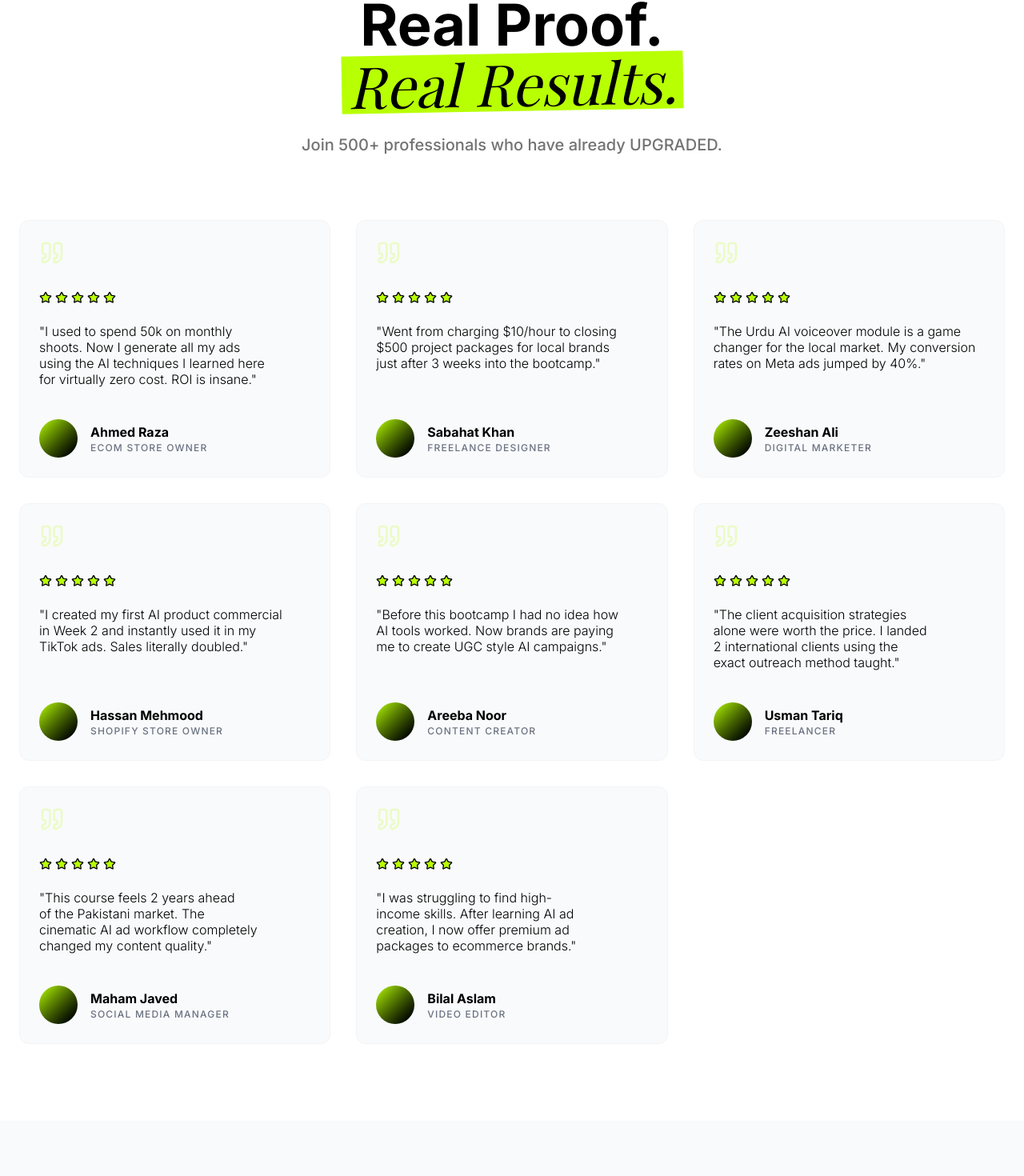
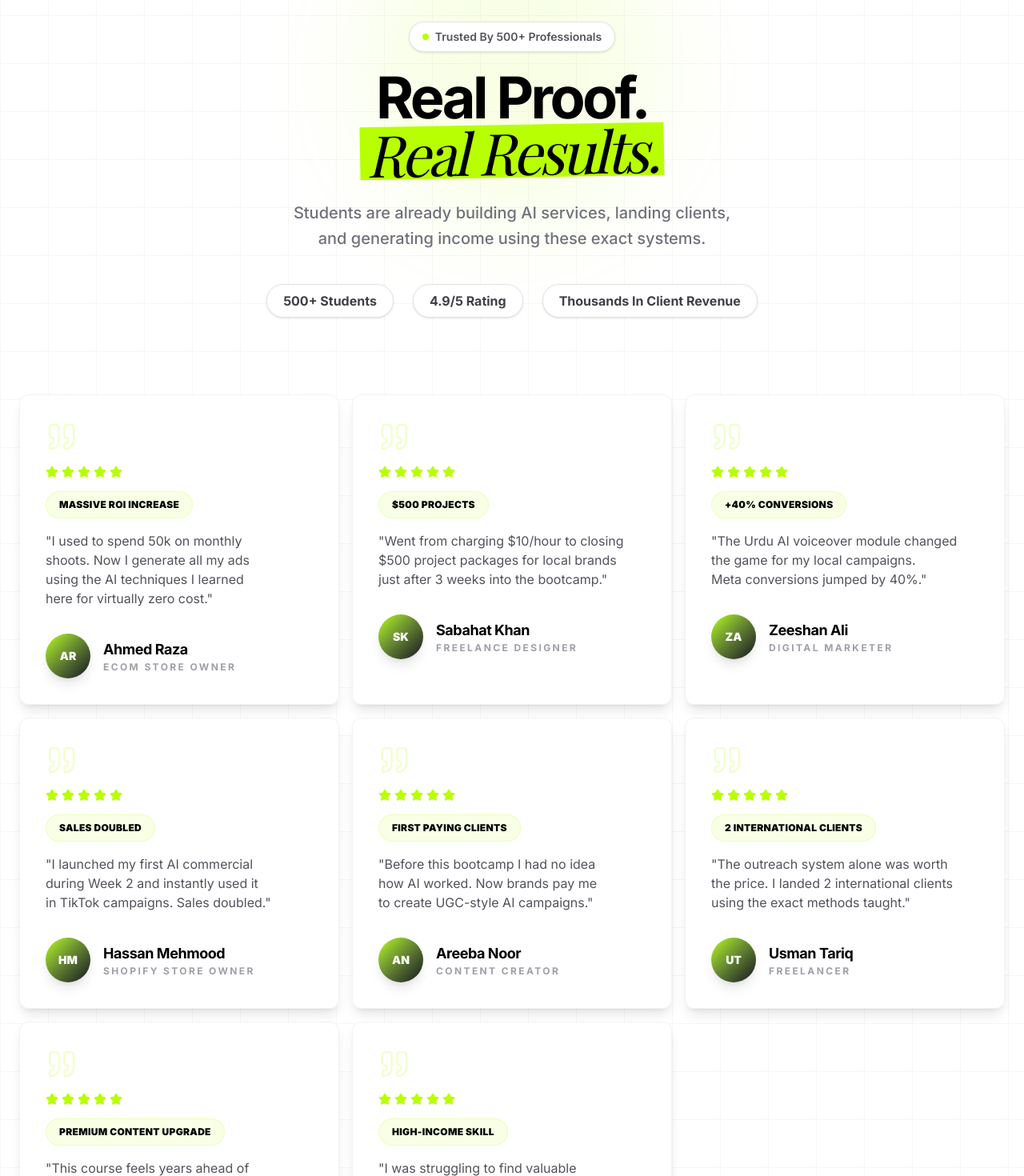
Before and after one commit to Waleedeveloper98/agency-website, a React (Vite) app: page /bootcamp in a window 1280 px wide. Shown: the part 7212-8682 px from the top of the page at 80% size. Built offline with nearby package versions, Linux system fonts and the light colour scheme; no server answers; a web font is replaced by a local one.

Commit message:
feat: Revamp ResultsSection with enhanced testimonials layout, animations, and improved content for better user engagement

```diff
--- a/src/features/course/components/ResultsSection.jsx
+++ b/src/features/course/components/ResultsSection.jsx
@@ -1,5 +1,6 @@
 import AnimatedSection from "./AnimatedSection";
 import { Star, Quote } from "lucide-react";
+import { motion } from "framer-motion";
 import ColorHeading from "./ColorHeading";
 
 const ResultsSection = () => {
@@ -7,103 +8,220 @@ const ResultsSection = () => {
     {
       name: "Ahmed Raza",
       role: "Ecom Store Owner",
-      text: "I used to spend 50k on monthly shoots. Now I generate all my ads using the AI techniques I learned here for virtually zero cost. ROI is insane.",
-      rating: 5,
+      text: "I used to spend 50k on monthly shoots. Now I generate all my ads using the AI techniques I learned here for virtually zero cost.",
+      result: "Massive ROI Increase",
+      initials: "AR",
+      featured: true,
     },
     {
       name: "Sabahat Khan",
       role: "Freelance Designer",
       text: "Went from charging $10/hour to closing $500 project packages for local brands just after 3 weeks into the bootcamp.",
-      rating: 5,
+      result: "$500 Projects",
+      initials: "SK",
     },
     {
       name: "Zeeshan Ali",
       role: "Digital Marketer",
-      text: "The Urdu AI voiceover module is a game changer for the local market. My conversion rates on Meta ads jumped by 40%.",
-      rating: 5,
+      text: "The Urdu AI voiceover module changed the game for my local campaigns. Meta conversions jumped by 40%.",
+      result: "+40% Conversions",
+      initials: "ZA",
     },
     {
       name: "Hassan Mehmood",
       role: "Shopify Store Owner",
-      text: "I created my first AI product commercial in Week 2 and instantly used it in my TikTok ads. Sales literally doubled.",
-      rating: 5,
+      text: "I launched my first AI commercial during Week 2 and instantly used it in TikTok campaigns. Sales doubled.",
+      result: "Sales Doubled",
+      initials: "HM",
     },
     {
       name: "Areeba Noor",
       role: "Content Creator",
-      text: "Before this bootcamp I had no idea how AI tools worked. Now brands are paying me to create UGC style AI campaigns.",
-      rating: 5,
+      text: "Before this bootcamp I had no idea how AI worked. Now brands pay me to create UGC-style AI campaigns.",
+      result: "First Paying Clients",
+      initials: "AN",
     },
     {
       name: "Usman Tariq",
       role: "Freelancer",
-      text: "The client acquisition strategies alone were worth the price. I landed 2 international clients using the exact outreach method taught.",
-      rating: 5,
+      text: "The outreach system alone was worth the price. I landed 2 international clients using the exact methods taught.",
+      result: "2 International Clients",
+      initials: "UT",
     },
     {
       name: "Maham Javed",
       role: "Social Media Manager",
-      text: "This course feels 2 years ahead of the Pakistani market. The cinematic AI ad workflow completely changed my content quality.",
-      rating: 5,
+      text: "This course feels years ahead of the Pakistani market. My content quality completely transformed.",
+      result: "Premium Content Upgrade",
+      initials: "MJ",
     },
     {
       name: "Bilal Aslam",
       role: "Video Editor",
-      text: "I was struggling to find high-income skills. After learning AI ad creation, I now offer premium ad packages to ecommerce brands.",
-      rating: 5,
+      text: "I was struggling to find valuable skills. Now I offer premium AI ad services to ecommerce brands.",
+      result: "High-Income Skill",
+      initials: "BA",
     },
   ];
 
   return (
-    <section className="py-24 px-6 bg-white overflow-hidden">
-      <div className="max-w-7xl mx-auto">
-        <AnimatedSection className="text-center mb-20">
-          <h2 className="text-4xl md:text-7xl font-bold mb-6">
-            Real Proof. <br /> <ColorHeading text={"Real Results."} />
+    <section className="relative overflow-hidden bg-white py-24 md:py-32 px-5 md:px-6">
+      {/* Background Effects */}
+      <div className="absolute inset-0 overflow-hidden pointer-events-none">
+        {/* Grid */}
+        <div
+          className="absolute inset-0 opacity-[0.03]"
+          style={{
+            backgroundImage: `
+              linear-gradient(to right, black 1px, transparent 1px),
+              linear-gradient(to bottom, black 1px, transparent 1px)
+            `,
+            backgroundSize: "60px 60px",
+          }}
+        />
+
+        {/* Glow */}
+        <div className="absolute top-0 left-1/2 -translate-x-1/2 h-96 w-96 rounded-full bg-(--primary-color)/10 blur-3xl" />
+      </div>
+
+      <div className="relative z-10 max-w-7xl mx-auto">
+        {/* Heading */}
+        <AnimatedSection className="text-center mb-16 md:mb-24">
+          {/* Badge */}
+          <div className="inline-flex items-center gap-2 rounded-full border border-black/10 bg-white px-4 py-2 shadow-sm mb-6">
+            <div className="h-2 w-2 rounded-full bg-(--primary-color)" />
+
+            <span className="text-sm font-semibold text-zinc-600">
+              Trusted By 500+ Professionals
+            </span>
+          </div>
+
+          {/* Heading */}
+          <h2 className="text-5xl md:text-7xl font-bold tracking-[-0.05em] leading-[0.92] mb-6">
+            Real Proof.
+            <br />
+            <ColorHeading text="Real Results." />
           </h2>
-          <p className="text-sm md:text-xl text-(--secondary-color) font-medium">
-            Join 500+ professionals who have already UPGRADED.
+
+          {/* Description */}
+          <p className="text-sm md:text-xl text-zinc-500 font-medium max-w-3xl mx-auto leading-relaxed">
+            Students are already building AI services, landing clients, and
+            generating income using these exact systems.
           </p>
+
+          {/* Stats */}
+          <div className="flex flex-wrap justify-center gap-4 md:gap-6 mt-10">
+            {[
+              "500+ Students",
+              "4.9/5 Rating",
+              "Thousands In Client Revenue",
+            ].map((item, i) => (
+              <div
+                key={i}
+                className="rounded-full border border-black/10 bg-white px-5 py-2 shadow-sm"
+              >
+                <span className="text-sm md:text-base font-bold text-zinc-700">
+                  {item}
+                </span>
+              </div>
+            ))}
+          </div>
         </AnimatedSection>
 
-        <div className="grid grid-cols-1 md:grid-cols-2 lg:grid-cols-3 gap-8">
+        {/* Testimonials */}
+        <div className="grid grid-cols-1 md:grid-cols-2 xl:grid-cols-3 gap-5 md:gap-4">
           {reviews.map((review, i) => (
-            <AnimatedSection
-              key={i}
-              delay={i * 0.1}
-              className="bg-gray-50 p-6 rounded-xl cursor-pointer border border-gray-100 flex flex-col justify-between group hover:bg-black transition-all duration-500"
+            <AnimatedSection key={i} delay={i * 0.06}>
+              <motion.div
+                whileHover={{
+                  y: -6,
+                }}
+                transition={{
+                  type: "spring",
+                  stiffness: 220,
+                  damping: 18,
+                }}
+                className={`
+                  group
+                  relative
+                  h-full
+                  overflow-hidden
+                  rounded-xl
+                  border
+                  border-black/5
+                  bg-white/80
+                  backdrop-blur-xl
+                  p-7
+                  md:p-8
+                  shadow-lg
+                  hover:shadow-2xl
+                  hover:border-(--primary-color)/20
+                  transition-all
+                  duration-500
+
+                  ${review.featured ? "md:col-span-2" : ""}
+                `}
               >
-              <div className="cursor-pointer">
+                {/* Hover Glow */}
+                <div className="absolute inset-0 opacity-0 group-hover:opacity-100 transition-opacity duration-700 bg-[radial-gradient(circle_at_top,rgba(184,255,3,0.12),transparent_70%)]" />
+
+                {/* Quote Icon */}
                 <Quote
-                  className="text-(--primary-color) mb-8 opacity-20"
-                  size={32}
+                  size={40}
+                  className="relative z-10 text-(--primary-color)/20 mb-4"
+                  strokeWidth={1.5}
                 />
-                <div className="flex gap-1 mb-6">
-                  {[...Array(review.rating)].map((_, i) => (
+
+                {/* Rating */}
+                <div className="relative z-10 flex gap-1 mb-4">
+                  {[...Array(5)].map((_, i) => (
                     <Star
                       key={i}
                       size={16}
                       fill="#b8ff03"
-                      className="text-accent"
+                      className="text-(--primary-color)"
                     />
                   ))}
                 </div>
-                <p className="text-base font-light leading-tight mb-10 group-hover:text-white transition-colors">
+
+                {/* Result Chip */}
+                <div className="relative z-10 mb-4">
+                  <div className="inline-flex items-center rounded-full bg-(--primary-color)/10 px-4 py-2 border border-(--primary-color)/20">
+                    <span className="text-xs md:text-xs font-black uppercase tracking-wide text-black">
+                      {review.result}
+                    </span>
+                  </div>
+                </div>
+
+                {/* Text */}
+                <p className="relative z-10 text-base md:text-base text-zinc-600  font-base mb-8">
                   "{review.text}"
                 </p>
+
+                {/* Profile */}
+                <div className="relative z-10 flex items-center gap-4">
+                  {/* Avatar */}
+                  <div className="flex h-14 w-14 items-center justify-center rounded-full bg-gradient-to-br from-(--primary-color) to-zinc-900 shadow-lg">
+                    <span className="text-sm font-black text-white">
+                      {review.initials}
+                    </span>
                   </div>
 
-              <div className="flex items-center gap-4">
-                <div className="w-12 h-12 bg-gray-200 rounded-full bg-gradient-to-br from-(--primary-color) to-black" />
+                  {/* Info */}
                   <div>
-                  <h5 className="font-bold group-hover:text-white transition-colors">
+                    <h5 className="text-lg font-bold tracking-tight text-black">
                       {review.name}
                     </h5>
-                  <p className="text-xs text-gray-500 font-medium uppercase tracking-widest">
+
+                    <p className="text-xs font-bold uppercase tracking-[0.2em] text-zinc-400">
                       {review.role}
                     </p>
                   </div>
                 </div>
+
+                {/* Bottom Hover Line */}
+                <div className="absolute bottom-0 left-0 h-1 w-0 bg-(--primary-color) group-hover:w-full transition-all duration-700" />
+              </motion.div>
             </AnimatedSection>
           ))}
         </div>
```
Lines whose indentation alone changed are shown as unchanged.
